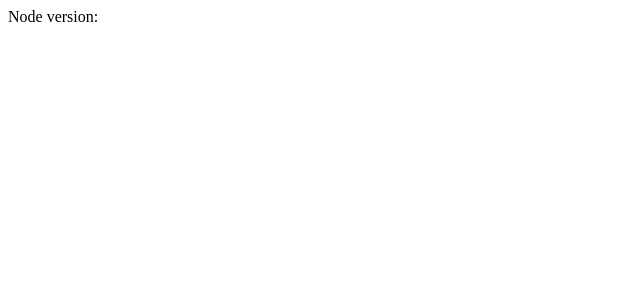
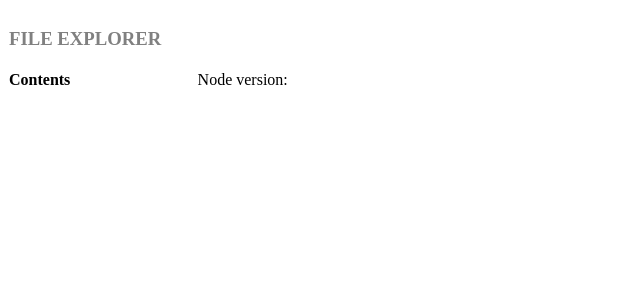
Before and after one commit to ShawnCholeva/EtherealEditor, a React app: page / in a window 1280 px wide. Shown: the top 300 px of the page, without its empty margins (0-640 px from the left). Built offline with nearby package versions, Linux system fonts and the light colour scheme; the HTML template or start-up script is replaced by a standard one.

Commit message:
Added Side Menu and File Menu option to Open Folder

```diff
--- /dev/null
+++ b/src/components/side-menu.tsx
@@ -0,0 +1,26 @@
+import React, { Component } from 'react'
+import ReactDOM from 'react-dom'
+
+const container = {
+    border: '1px solid white',
+    height: '98vh'
+}
+
+class SideMenu extends Component {
+    componentDidMount(){
+
+    }
+
+    render(){
+        return (
+            <div style={container}>
+                <h3 style={{color: 'grey'}}>FILE EXPLORER</h3>
+                <div id='contents'>
+                <h4>Contents</h4>
+                </div>
+            </div>
+        );
+    }
+}
+
+export default SideMenu;
--- a/src/gui.tsx
+++ /dev/null
@@ -1,8 +0,0 @@
-import React from 'react'
-import ReactDOM from 'react-dom'
-
-ReactDOM.render(
-    <div>
-        Node version: {process.versions.node}
-    </div>,
-    document.getElementsByTagName('body')[0])
--- /dev/null
+++ b/src/index.html
@@ -0,0 +1,10 @@
+<!DOCTYPE html>
+<html>
+  <head>
+    <meta charset="UTF-8">
+    <title>Ethereal</title>
+  </head>
+  <body>
+      <div id="app"></div>
+  </body>
+</html>
--- /dev/null
+++ b/src/index.tsx
@@ -0,0 +1,27 @@
+import React from 'react'
+import ReactDOM from 'react-dom'
+
+import SideMenu from './components/side-menu'
+
+const mainWindowContainerStyle = {
+    display: 'inline-block'
+}
+
+const menuContainerStyle = {
+    display: 'inline-block',
+    width: '15%'
+}
+
+const bootstrapperElement: HTMLElement = document.getElementById('app') as HTMLElement;
+
+ReactDOM.render(
+
+    <div>
+        <div style={menuContainerStyle}>
+            <SideMenu />
+        </div>
+        <div style={mainWindowContainerStyle}>
+            Node version: {process.versions.node}
+        </div>
+    </div>,
+    bootstrapperElement)
--- a/webpack.config.js
+++ b/webpack.config.js
@@ -42,8 +42,11 @@ module.exports = [
   Object.assign(
     {
       target: 'electron-renderer',
-      entry: { gui: './src/gui.tsx' },
-      plugins: [new HtmlWebpackPlugin()]
+      entry: { index: './src/index.tsx' },
+      plugins: [new HtmlWebpackPlugin({
+        title: 'Ethereal',
+        template: './src/index.html'
+      })]
     },
     commonConfig)
 ]
```
Also changed, not shown: src/main.ts (+10 -4 lines), src/menu.ts (added, +23 -0 lines), src/services/menu-service.ts (added, +12 -0 lines).
